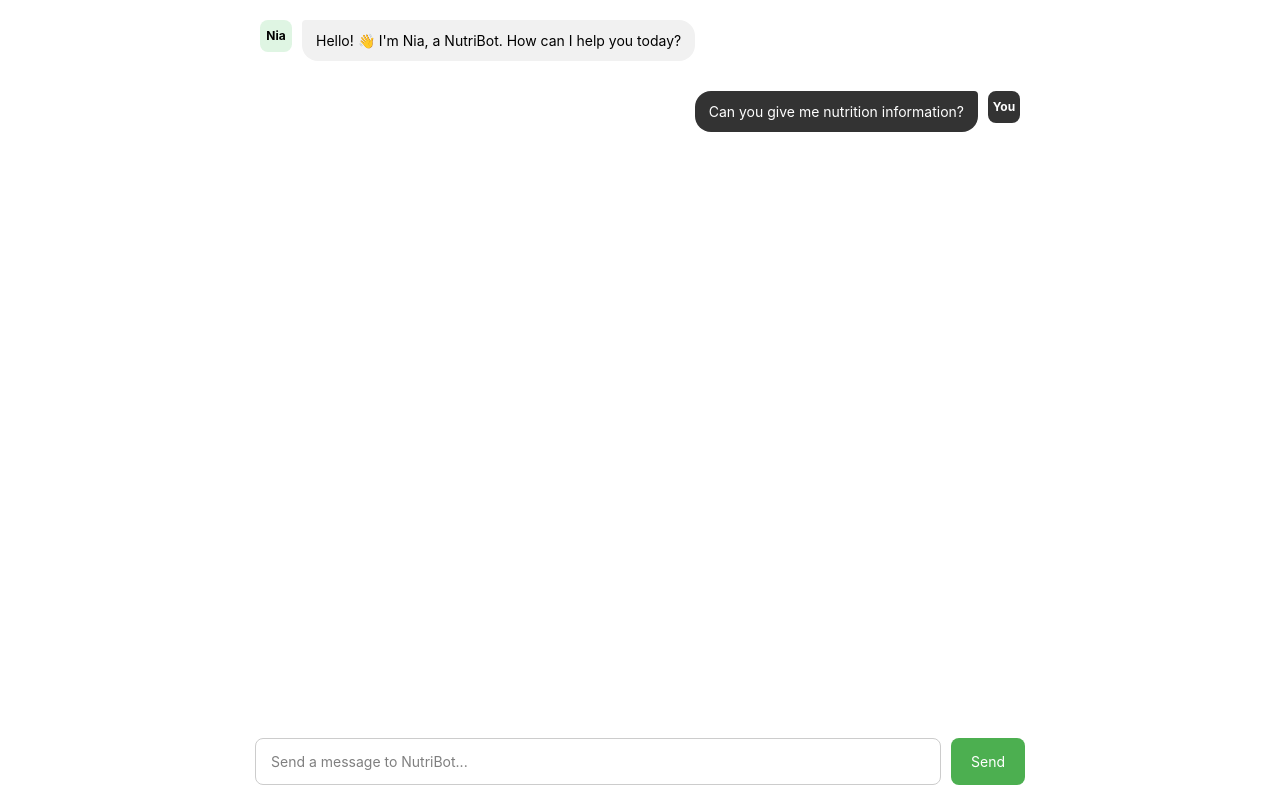
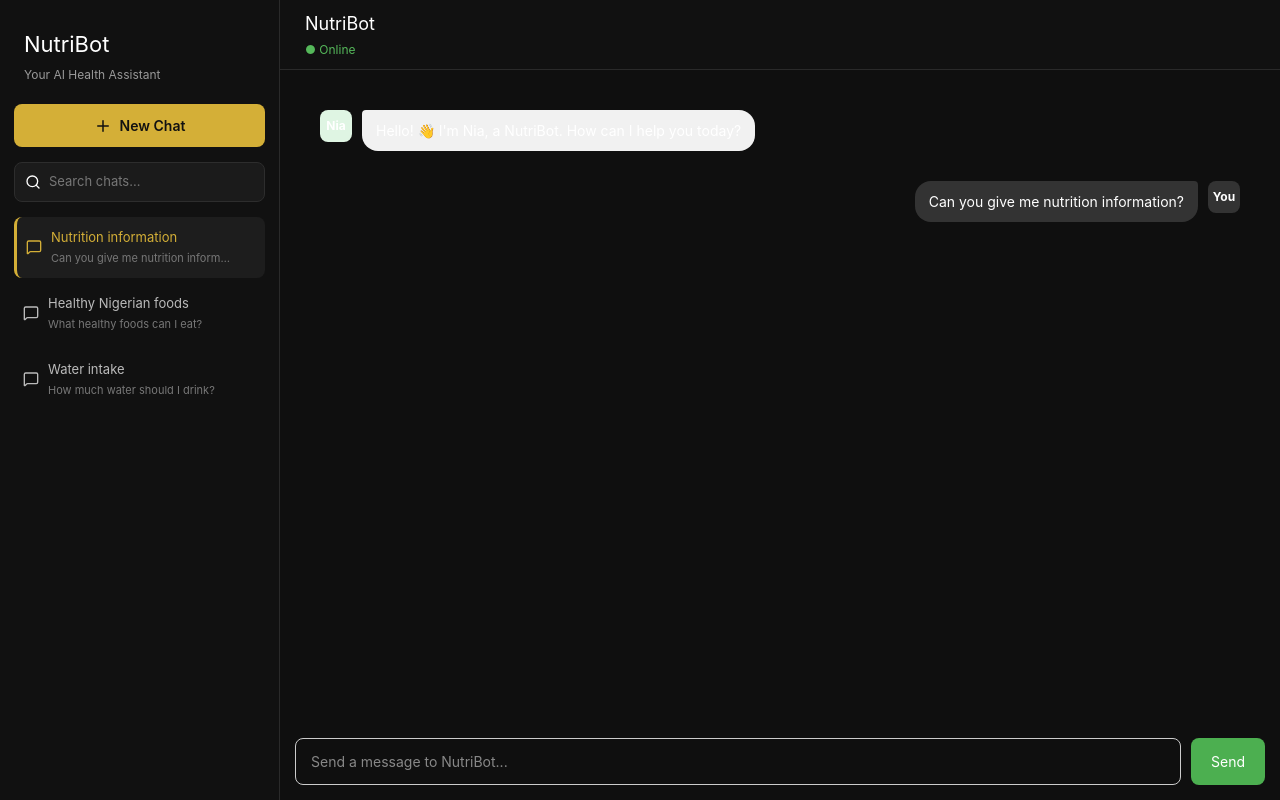
Before and after one commit to TariboMayor/NutriBot, a React app in the folder NutriBot/frontend/: page /chat in a window 1280 px wide. Built offline with nearby package versions, Linux system fonts and the light colour scheme; the HTML template or start-up script is replaced by a standard one.

Commit message:
Organize chat page and conversation styles

```diff
--- /dev/null
+++ b/NutriBot/frontend/src/components/Conversation/ConversationList.css
@@ -0,0 +1,164 @@
+.conversation-sidebar {
+  width: 280px;
+  height: 100vh;
+  background: #111111;
+  border-right: 1px solid #2a2a2a;
+  display: flex;
+  flex-direction: column;
+  padding: 20px 14px;
+  box-sizing: border-box;
+  color: white;
+}
+
+/* Brand */
+.conversation-brand {
+  padding: 8px 10px 20px;
+}
+
+.conversation-brand h2 {
+  margin: 0;
+  font-size: 22px;
+}
+
+.conversation-brand p {
+  margin: 5px 0 0;
+  font-size: 12px;
+  color: #999;
+}
+
+/* New Chat */
+.new-chat-button {
+  width: 100%;
+  display: flex;
+  align-items: center;
+  justify-content: center;
+  gap: 8px;
+  padding: 11px;
+  border: none;
+  border-radius: 8px;
+  background: #d4af37;
+  color: #111;
+  font-size: 14px;
+  font-weight: 600;
+  cursor: pointer;
+  margin-bottom: 15px;
+}
+
+.new-chat-button:hover {
+  opacity: 0.9;
+}
+
+/* Search */
+.conversation-search {
+  display: flex;
+  align-items: center;
+  gap: 8px;
+  background: #1b1b1b;
+  border: 1px solid #2d2d2d;
+  border-radius: 8px;
+  padding: 9px 10px;
+  margin-bottom: 15px;
+}
+
+.conversation-search input {
+  flex: 1;
+  background: transparent;
+  border: none;
+  outline: none;
+  color: white;
+  font-size: 13px;
+}
+
+.conversation-search input::placeholder {
+  color: #777;
+}
+
+.conversation-search button {
+  background: none;
+  border: none;
+  color: #888;
+  cursor: pointer;
+  display: flex;
+}
+
+/* Conversation list */
+.conversation-list {
+  flex: 1;
+  overflow-y: auto;
+}
+
+.conversation-item {
+  display: flex;
+  align-items: center;
+  gap: 9px;
+  padding: 11px 9px;
+  margin-bottom: 5px;
+  border-radius: 8px;
+  cursor: pointer;
+  color: #bbb;
+}
+
+.conversation-item:hover {
+  background: #1d1d1d;
+}
+
+.conversation-item.active {
+  background: #1d1d1d;
+  color: #d4af37;
+  border-left: 3px solid #d4af37;
+}
+
+/* Conversation text */
+.conversation-info {
+  flex: 1;
+  min-width: 0;
+}
+
+.conversation-info p {
+  margin: 0;
+  font-size: 13px;
+  color: inherit;
+  white-space: nowrap;
+  overflow: hidden;
+  text-overflow: ellipsis;
+}
+
+.conversation-info span {
+  display: block;
+  margin-top: 3px;
+  font-size: 11px;
+  color: #777;
+  white-space: nowrap;
+  overflow: hidden;
+  text-overflow: ellipsis;
+}
+
+/* Delete button */
+.delete-conversation {
+  background: none;
+  border: none;
+  color: #666;
+  cursor: pointer;
+  display: flex;
+  opacity: 0;
+}
+
+.conversation-item:hover .delete-conversation {
+  opacity: 1;
+}
+
+.delete-conversation:hover {
+  color: #ff5c5c;
+}
+
+/* Empty state */
+.no-conversations {
+  text-align: center;
+  color: #666;
+  padding: 30px 10px;
+}
+
+.no-conversations p {
+  font-size: 12px;
+  margin-top: 8px;
+}
--- /dev/null
+++ b/NutriBot/frontend/src/components/Conversation/ConversationList.jsx
@@ -0,0 +1,93 @@
+import { useState } from "react";
+import { Plus, Search, Trash2, MessageSquare, X } from "lucide-react";
+import "./ConversationList.css";
+
+function ConversationList({
+  conversations,
+  activeId,
+  onSelect,
+  onCreate,
+  onDelete,
+}) {
+  const [query, setQuery] = useState("");
+
+  const filteredConversations = conversations.filter((conversation) =>
+    conversation.title?.toLowerCase().includes(query.toLowerCase()),
+  );
+
+  return (
+    <aside className="conversation-sidebar">
+      {/* Logo */}
+      <div className="conversation-brand">
+        <h2>NutriBot</h2>
+        <p>Your AI Health Assistant</p>
+      </div>
+
+      {/* New Chat */}
+      <button className="new-chat-button" onClick={onCreate}>
+        <Plus size={18} />
+        <span>New Chat</span>
+      </button>
+
+      {/* Search */}
+      <div className="conversation-search">
+        <Search size={16} />
+
+        <input
+          type="text"
+          placeholder="Search chats..."
+          value={query}
+          onChange={(e) => setQuery(e.target.value)}
+        />
+
+        {query && (
+          <button onClick={() => setQuery("")}>
+            <X size={15} />
+          </button>
+        )}
+      </div>
+
+      {/* Conversation List */}
+      <div className="conversation-list">
+        {filteredConversations.length === 0 ? (
+          <div className="no-conversations">
+            <MessageSquare size={28} />
+            <p>{query ? "No chats found" : "No conversations yet"}</p>
+          </div>
+        ) : (
+          filteredConversations.map((conversation) => (
+            <div
+              key={conversation.id}
+              className={`conversation-item ${
+                activeId === conversation.id ? "active" : ""
+              }`}
+              onClick={() => onSelect(conversation.id)}
+            >
+              <MessageSquare size={16} />
+
+              <div className="conversation-info">
+                <p>{conversation.title}</p>
+
+                {conversation.last_message && (
+                  <span>{conversation.last_message}</span>
+                )}
+              </div>
+
+              <button
+                className="delete-conversation"
+                onClick={(e) => {
+                  e.stopPropagation();
+                  onDelete(conversation.id);
+                }}
+              >
+                <Trash2 size={15} />
+              </button>
+            </div>
+          ))
+        )}
+      </div>
+    </aside>
+  );
+}
+
+export default ConversationList;
--- /dev/null
+++ b/NutriBot/frontend/src/pages/ChatPage.css
@@ -0,0 +1,40 @@
+.chat-page {
+  display: flex;
+  width: 100%;
+  height: 100vh;
+  background: #0f0f0f;
+  color: white;
+}
+
+.chat-main {
+  flex: 1;
+  display: flex;
+  flex-direction: column;
+  min-width: 0;
+}
+
+.chat-header {
+  height: 70px;
+  display: flex;
+  align-items: center;
+  padding: 0 25px;
+  border-bottom: 1px solid #2a2a2a;
+  background: #111111;
+}
+
+.chat-header h2 {
+  margin: 0;
+  font-size: 18px;
+}
+
+.chat-header p {
+  margin: 4px 0 0;
+  font-size: 12px;
+  color: #55b85a;
+}
+
+.chat-content {
+  flex: 1;
+  overflow-y: auto;
+  padding: 20px;
+}
--- a/NutriBot/frontend/src/pages/ChatPage.jsx
+++ b/NutriBot/frontend/src/pages/ChatPage.jsx
@@ -1,7 +1,8 @@
 import { useState } from "react";
 import ChatInput from "../components/chat/ChatInput";
 import ChatMessages from "../components/chat/ChatMessages";
-import "../App.css";
+import ConversationList from "../components/Conversation/ConversationList";
+import "./ChatPage.css";
 
 function ChatPage() {
   const [chatMessages, setChatMessages] = useState([
@@ -17,14 +18,82 @@ function ChatPage() {
     },
   ]);
 
+  const [conversations, setConversations] = useState([
+    {
+      id: "1",
+      title: "Nutrition information",
+      last_message: "Can you give me nutrition information?",
+    },
+    {
+      id: "2",
+      title: "Healthy Nigerian foods",
+      last_message: "What healthy foods can I eat?",
+    },
+    {
+      id: "3",
+      title: "Water intake",
+      last_message: "How much water should I drink?",
+    },
+  ]);
+
+  const [activeId, setActiveId] = useState("1");
+
+  const createConversation = () => {
+    const newConversation = {
+      id: Date.now().toString(),
+      title: "New Conversation",
+      last_message: "",
+    };
+
+    setConversations((prev) => [newConversation, ...prev]);
+    setActiveId(newConversation.id);
+    setChatMessages([]);
+  };
+
+  const deleteConversation = (id) => {
+    setConversations((prev) =>
+      prev.filter((conversation) => conversation.id !== id)
+    );
+
+    if (activeId === id) {
+      setActiveId(null);
+      setChatMessages([]);
+    }
+  };
+
   return (
-    <div className="app-container">
-      <ChatMessages chatMessages={chatMessages} />
+    <div className="chat-page">
 
-      <ChatInput
-        chatMessages={chatMessages}
-        setChatMessages={setChatMessages}
+      {/* Left sidebar */}
+      <ConversationList
+        conversations={conversations}
+        activeId={activeId}
+        onSelect={setActiveId}
+        onCreate={createConversation}
+        onDelete={deleteConversation}
       />
+
+      {/* Main chatbot */}
+      <main className="chat-main">
+
+        <header className="chat-header">
+          <div>
+            <h2>NutriBot</h2>
+            <p>● Online</p>
+          </div>
+        </header>
+
+        <div className="chat-content">
+          <ChatMessages chatMessages={chatMessages} />
+        </div>
+
+        <ChatInput
+          chatMessages={chatMessages}
+          setChatMessages={setChatMessages}
+        />
+
+      </main>
+
     </div>
   );
 }
```
